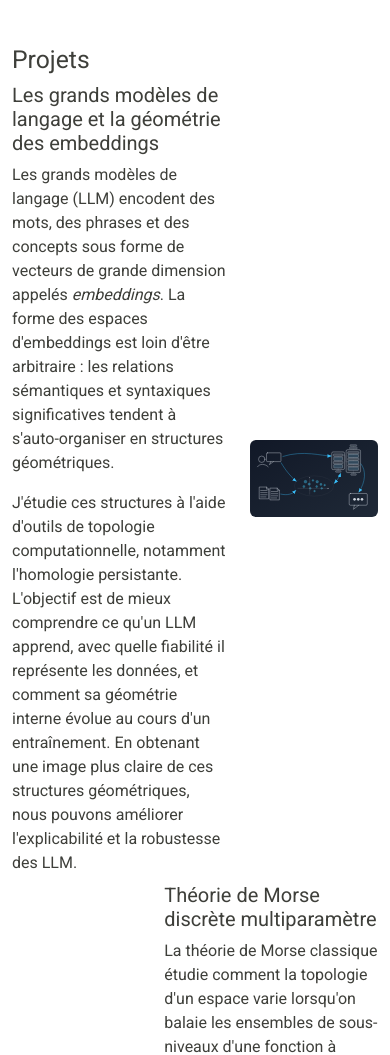
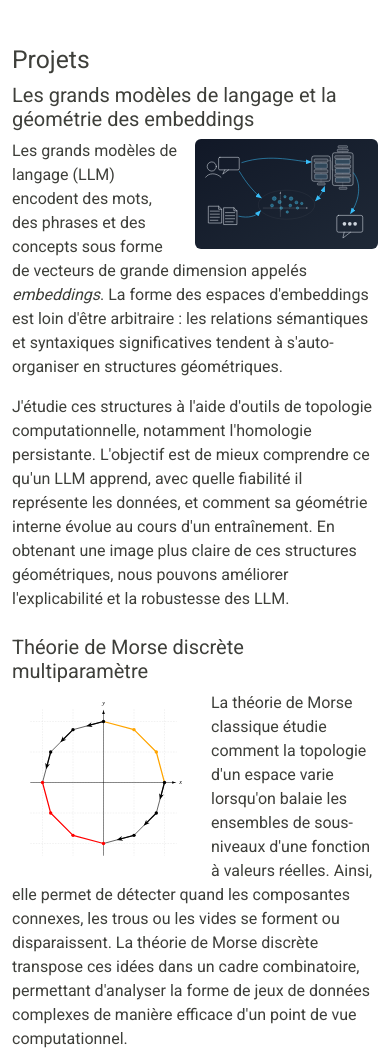
Before and after one commit to GuillaumeBrouillette/GuillaumeBrouillette.github.io, a plain HTML site: page research-fr.html in a window 390 px wide. Shown: the part 885-1940 px from the top of the page. Drawn offline with nearby package versions, Linux system fonts and the light colour scheme.

Commit message:
Fixed display of research page for small screens

```diff
--- a/css/styles.css
+++ b/css/styles.css
@@ -135,21 +135,6 @@ blockquote {
   border: 0;
 }
 
-.research-project-image {
-  width: 100%;
-  max-width: none;
-  max-height: none;
-  object-fit: cover;
-  display: block;
-}
-
-.research-project-text {
-  max-width: none;
-  display: flex;
-  flex-direction: column;
-  justify-content: center;
-}
-
 .research-project-row {
   display: grid;
   grid-template-columns: 7.5fr 4.5fr;
@@ -161,7 +146,66 @@ blockquote {
   grid-template-columns: 4.5fr 7.5fr;
 }
 
+.research-project-text {
+  max-width: none;
+  display: flex;
+  flex-direction: column;
+  justify-content: center;
+}
+
+.research-project-image {
+  width: 100%;
+  max-width: none;
+  max-height: none;
+  object-fit: cover;
+  display: block;
+}
+
 .research-project-media {
   display: flex;
   justify-content: center;
 }
+
+.research-project-float-right {
+  display: none;
+}
+
+.research-project-float-left {
+  display: none;
+}
+
+@media (max-width: 767.98px) {
+  .research-project-row {
+    display: block;
+    overflow: auto;
+    margin-bottom: 1.5rem;
+    position: relative;
+  }
+  .research-project-text {
+    display: block;
+  }
+  .research-project-image {
+    height: auto;
+    max-width: 100%;
+    display: block;
+  }
+  .research-project-media {
+    display: none;
+  }
+  .research-project-float-right {
+    float: right;
+    width: 50%;
+    margin-bottom: 0.5rem;
+    margin-left: 1rem;
+    display: block;
+    clear: right;
+  }
+  .research-project-float-left {
+    float: left;
+    width: 50%;
+    margin-bottom: 0.5rem;
+    margin-right: 1rem;
+    display: block;
+    clear: left;
+  }
+}
--- a/research-fr.html
+++ b/research-fr.html
@@ -54,6 +54,13 @@
             <h3 class="h5">
               Les grands modèles de langage et la géométrie des embeddings
             </h3>
+            <div class="research-project-float-right">
+              <img
+                src="images/llm-rag-diagram.svg"
+                class="img-fluid rounded research-project-image"
+                alt="Diagramme abstrait d'un pipeline LLM"
+              />
+            </div>
             <p>
               Les grands modèles de langage (LLM) encodent des mots, des phrases
               et des concepts sous forme de vecteurs de grande dimension appelés
@@ -93,6 +100,13 @@
           </div>
           <div class="research-project-text">
             <h3 class="h5">Théorie de Morse discrète multiparamètre</h3>
+            <div class="research-project-float-left">
+              <img
+                src="images/MDMcircle.svg"
+                class="img-fluid rounded research-project-image"
+                alt="Champ gradient d'une fonction de Morse discrète multidimensionnelle"
+              />
+            </div>
             <p>
               La théorie de Morse classique étudie comment la topologie d'un
               espace varie lorsqu'on balaie les ensembles de sous-niveaux d'une
@@ -119,6 +133,13 @@
         <article class="research-project-row mt-2">
           <div class="research-project-text">
             <h3 class="h5">Fractales multicomplexes</h3>
+            <div class="research-project-float-right">
+              <img
+                src="images/Arrowheadbrot.png"
+                class="img-fluid rounded research-project-image"
+                alt="Coupe 3D d'une fractale multicomplexe"
+              />
+            </div>
             <p>
               Le plan complexe peut être généralisé en dimensions supérieures à
               l'aide des nombres multicomplexes, ouvrant ainsi la voie aux
```
Also changed, not shown: research.html (+21 -0 lines).
